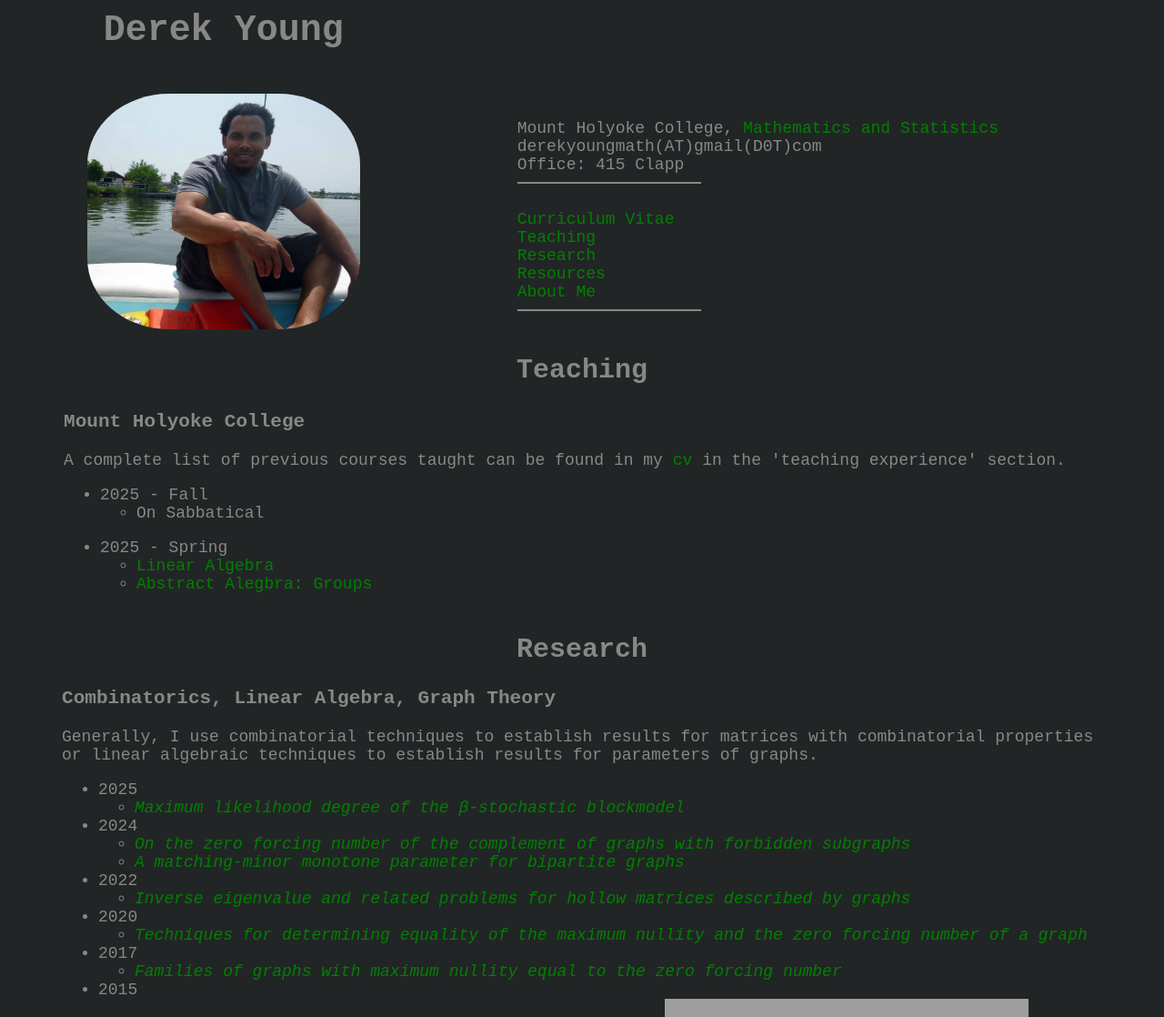
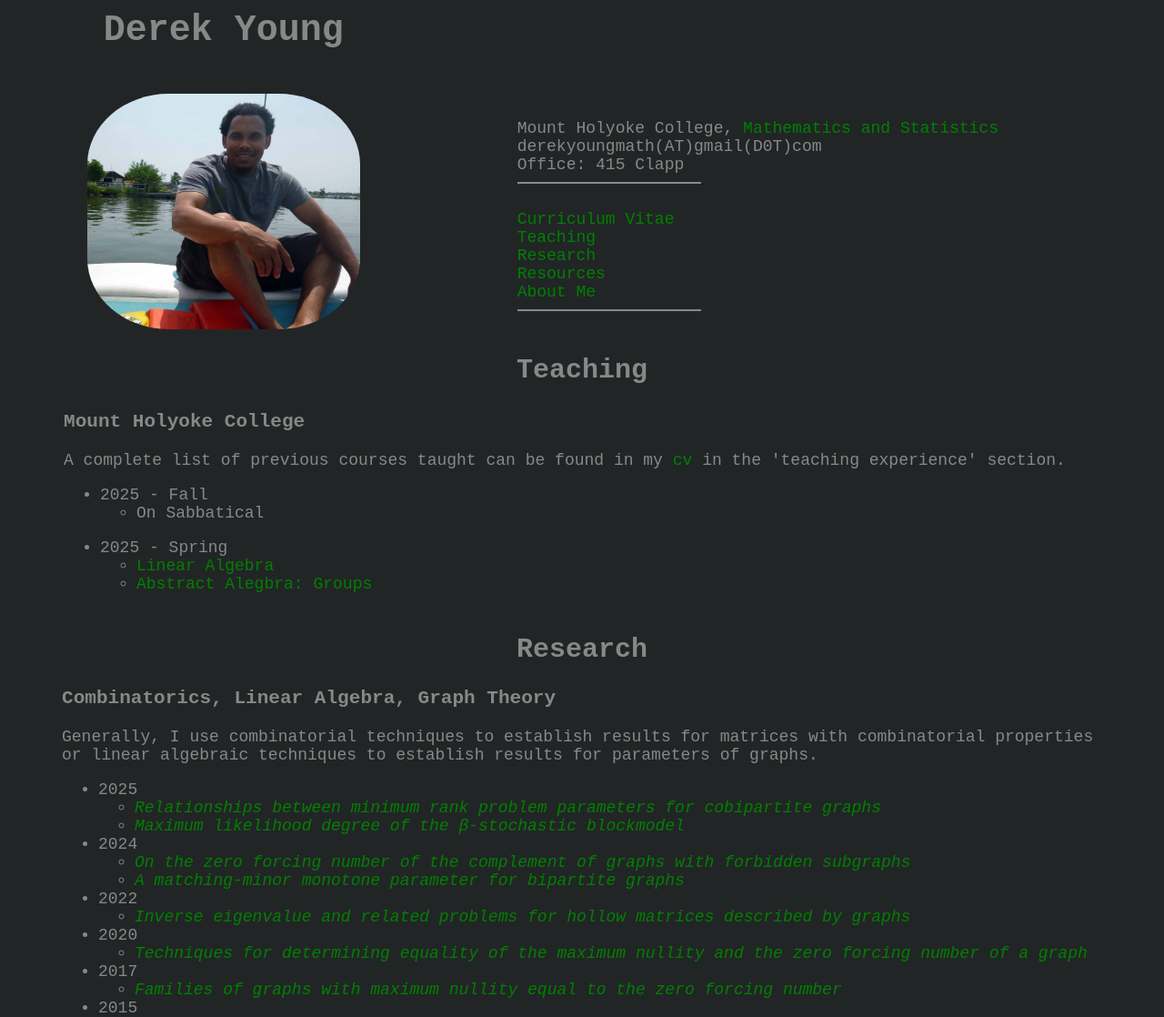
Before and after one commit to derekyoungmath/derekyoungmath.github.io, a plain HTML site: page index.html in a window 1280 px wide. Shown: the top 1118 px of the page at 91% size. Drawn offline with Linux system fonts and the light colour scheme; grey boxes are pictures that could not be loaded.

Commit message:
index.html:

```diff
--- a/index.html
+++ b/index.html
@@ -139,6 +139,9 @@
 			<ul>
 			<li>2025
 				<ul>
+					<li><a href="https://authors.elsevier.com/sd/article/S0166218X25007358"><i>Relationships between minimum rank problem parameters for cobipartite graphs</i></a>
+				</ul>
+				<ul>
 					<li><a href="https://msp.org/astat/2025/16-1/p04.xhtml"><i>Maximum likelihood degree of the β-stochastic blockmodel</i></a>
 				</ul>
 			<li>2024
```
